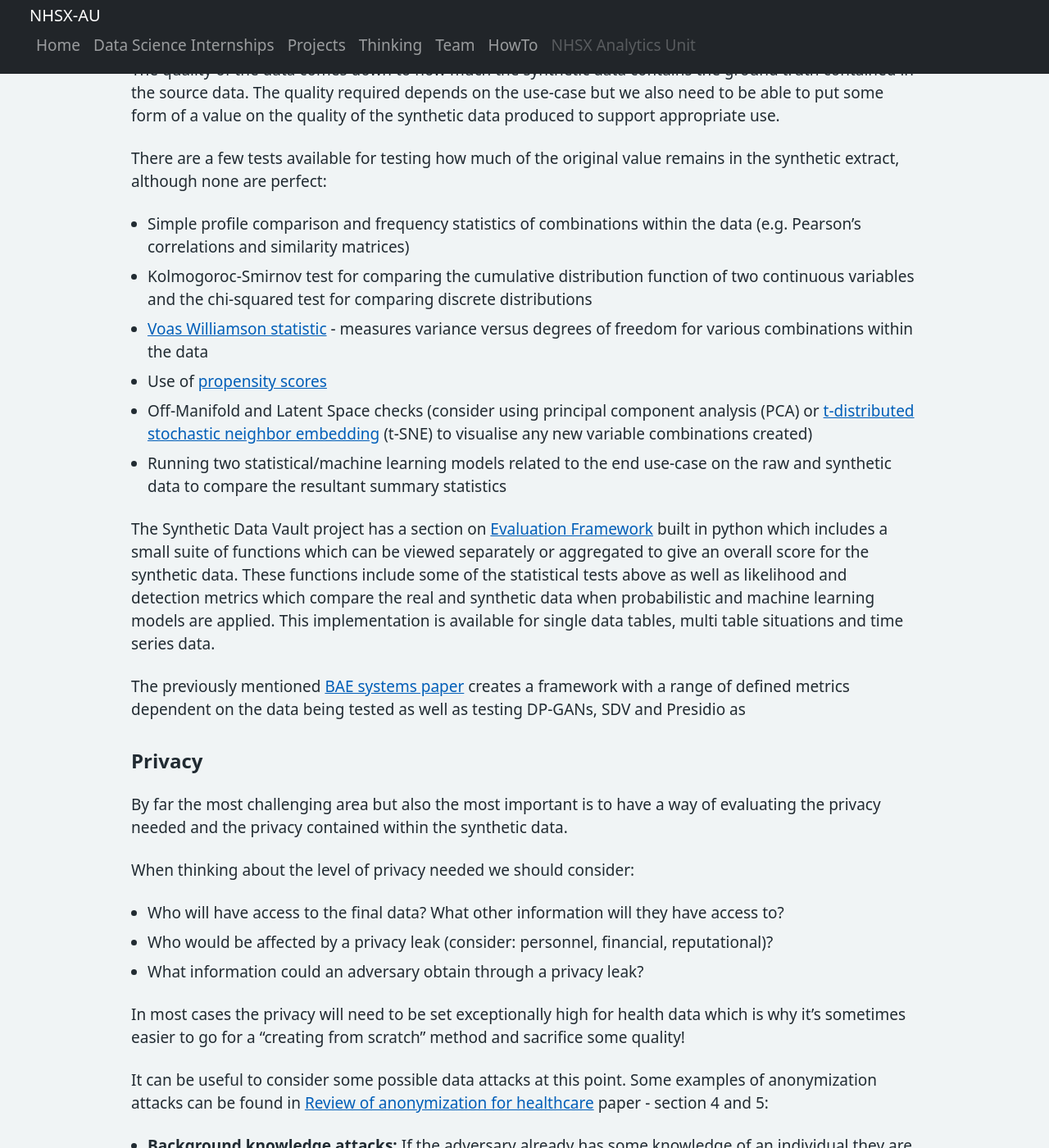
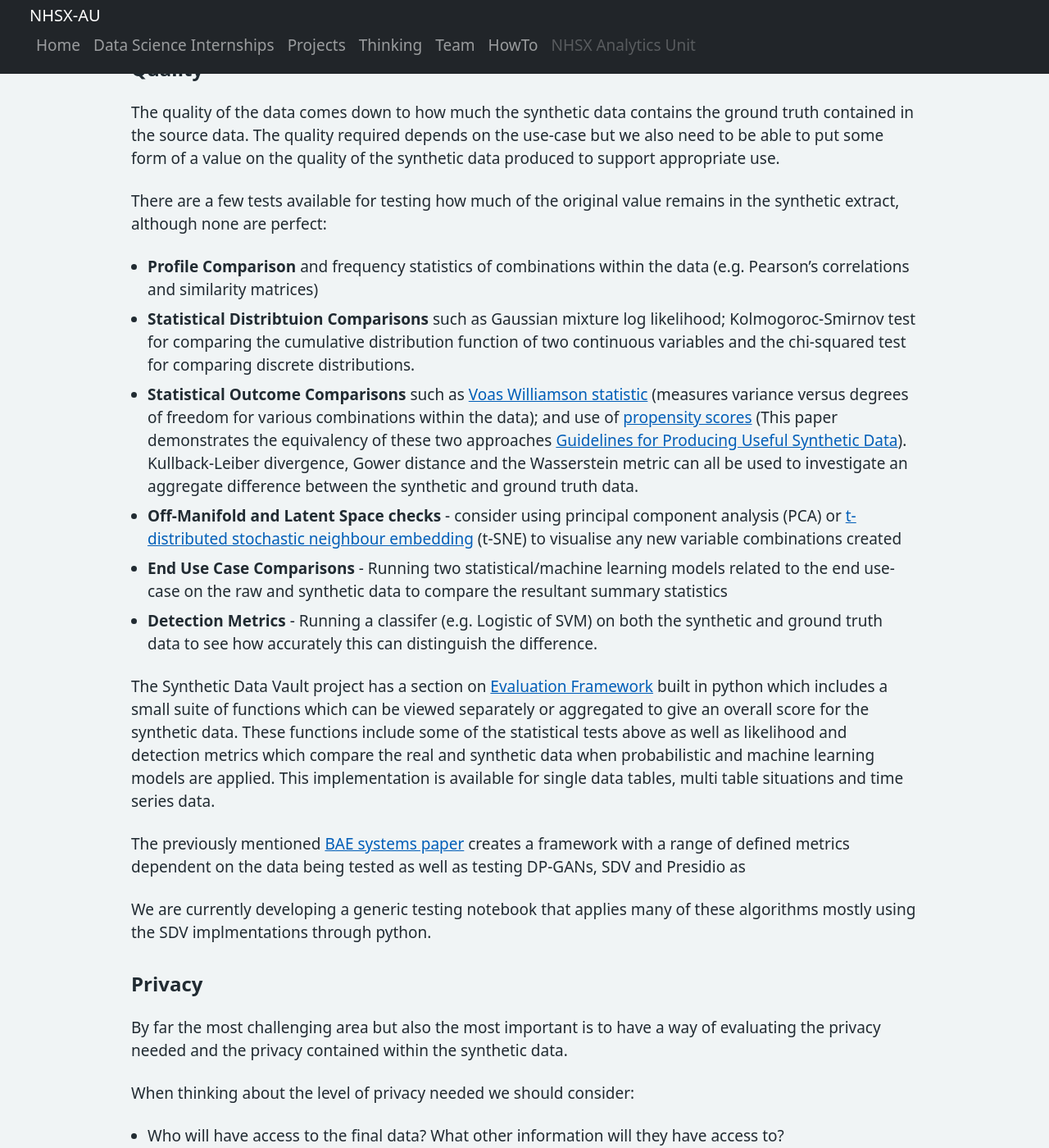
Before and after one commit to nhsx/AnalyticsUnit, a Jekyll site: the page built from content/thinking/synthetic.md, in a window 1280 px wide and 1400 px high, scrolled down 4538 px. Shown: the whole window at 82% size. Built offline with Jekyll 4.4.1, drawn with Linux system fonts in a browser that asks for light colours; some of the changed text lies outside the part shown.

Commit message:
merge 'main' into branch

```diff
--- a/_data/thinking.yml
+++ b/_data/thinking.yml
@@ -60,7 +60,7 @@
   image: assets/img/graph.jpg
   description: This thought stream is focussed on the application of synthetic data in healthcare and targeted at analysts in the NHS considering if, and how to implement a synthetic data generation tool.
   author: Jonny Pearson
-  date: August 2021
+  date: December 2021
 
 - title: Experiences of Accessing Open Source Tools in the NHS
   link: experiences.html
--- a/content/thinking/synthetic.md
+++ b/content/thinking/synthetic.md
@@ -100,16 +102,18 @@ At this point it is useful to again consider if synthetic data is the right solu
 The quality of the data comes down to how much the synthetic data contains the ground truth contained in the source data.   The quality required depends on the use-case but we also need to be able to put some form of a value on the quality of the synthetic data produced to support appropriate use.
 
 There are a few tests available for testing how much of the original value remains in the synthetic extract, although none are perfect:
-* Simple profile comparison and frequency statistics of combinations within the data (e.g. Pearson’s correlations and similarity matrices)
-* Kolmogoroc-Smirnov test for comparing the cumulative distribution function of two continuous variables and the chi-squared test for comparing discrete distributions
-* [Voas Williamson statistic](https://onlinelibrary.wiley.com/doi/abs/10.1002/1099-1220%28200009/10%296%3A5%3C349%3A%3AAID-IJPG196%3E3.0.CO%3B2-5) - measures variance versus degrees of freedom for various combinations within the data
-* Use of [propensity scores](https://journalprivacyconfidentiality.org/index.php/jpc/article/view/568)
-* Off-Manifold and Latent Space checks (consider using principal component analysis (PCA) or [t-distributed stochastic neighbor embedding](https://distill.pub/2016/misread-tsne/) (t-SNE) to visualise any new variable combinations created)
-* Running two statistical/machine learning models related to the end use-case on the raw and synthetic data to compare the resultant summary statistics
+* **Profile Comparison** and frequency statistics of combinations within the data (e.g. Pearson’s correlations and similarity matrices)
+* **Statistical Distribtuion Comparisons** such as Gaussian mixture log likelihood; Kolmogoroc-Smirnov test for comparing the cumulative distribution function of two continuous variables and the chi-squared test for comparing discrete distributions.
+* **Statistical Outcome Comparisons** such as [Voas Williamson statistic](https://onlinelibrary.wiley.com/doi/abs/10.1002/1099-1220%28200009/10%296%3A5%3C349%3A%3AAID-IJPG196%3E3.0.CO%3B2-5) (measures variance versus degrees of freedom for various combinations within the data); and use of [propensity scores](https://journalprivacyconfidentiality.org/index.php/jpc/article/view/568) (This paper demonstrates the equivalency of these two approaches [Guidelines for Producing Useful Synthetic Data](https://arxiv.org/pdf/1712.04078.pdf)).  Kullback-Leiber divergence, Gower distance and the Wasserstein metric can all be used to investigate an aggregate difference between the synthetic and ground truth data.
+* **Off-Manifold and Latent Space checks** - consider using principal component analysis (PCA) or [t-distributed stochastic neighbour embedding](https://distill.pub/2016/misread-tsne/) (t-SNE) to visualise any new variable combinations created
+* **End Use Case Comparisons** - Running two statistical/machine learning models related to the end use-case on the raw and synthetic data to compare the resultant summary statistics
+* **Detection Metrics** - Running a classifer (e.g. Logistic of SVM) on both the synthetic and ground truth data to see how accurately this can distinguish the difference.
 
 The Synthetic Data Vault project has a section on [Evaluation Framework](https://sdv.dev/SDV/user_guides/evaluation/evaluation_framework.html) built in python which includes a small suite of functions which can be viewed separately or aggregated to give an overall score for the synthetic data.  These functions include some of the statistical tests above as well as likelihood and detection metrics which compare the real and synthetic data when probabilistic and machine learning models are applied.  This implementation is available for single data tables, multi table situations and time series data.
 
 The previously mentioned [BAE systems paper](https://assets.publishing.service.gov.uk/government/uploads/system/uploads/attachment_data/file/908629/ASC_0259_Study3_FinalReport_v1_2.pdf) creates a framework with a range of defined metrics dependent on the data being tested as well as testing DP-GANs, SDV and Presidio as
+
+We are currently developing a generic testing notebook that applies many of these algorithms mostly using the SDV implmentations through python.
 <br>
 
 ### Privacy
@@ -133,7 +137,9 @@ Some tests for privacy include:
 * **Uniqueness:** Combinations of values within the data (similar to the l-diversity model).  Some algorithms may force unique records to re-create the outlier!
 * **Can I find me?:** Practical test to see how much information a user would need to find a known subject
 
-Although all these tests are useful, none give a definitive metric which can be tested against.  **Differential Privacy** is the most established mathematical way of defining some level of privacy in the data.  This is a large field which won’t be covered here, but instead we refer the reader to an excellent set of resources and active research programme at the van der schaar-lab.  A summary article on their synthetic data thoughts can be found [here](https://www.vanderschaar-lab.com/synthetic-data-breaking-the-data-logjam-in-machine-learning-for-healthcare/).
+Although all these tests are useful, none give a definitive metric which can be tested against.  **Differential Privacy** is the most established mathematical way of defining some level of privacy in the data.  This is a large field which won’t be covered here, but instead we refer the reader to an excellent set of resources and active research programme at the van der schaar-lab.  A summary article on their synthetic data thoughts can be found [here](https://www.vanderschaar-lab.com/synthetic-data-breaking-the-data-logjam-in-machine-learning-for-healthcare/).  We are currently reseaching the application of differential privacy using the established Stochastic gradient descent differential privacy and the more recent PATE (Private Aggregation of Teacher Ensembles) implementation.
+
+Alongside this research we are looking into building a synthetic data adversarial suite which would quantify the privacy through simulated model inference attacks using shadow models.
 
 [SmartNoise](https://github.com/opendp/smartnoise-core) - A pluggable open source library of differentially private algorithms and mechanisms for releasing privacy preserving queries and statistics, as well as APIs for defining an analysis and a validator for evaluating these analyses and composing the total privacy loss on a dataset.
 
@@ -207,6 +213,14 @@ MIMIC-III is a large, freely-available database comprising deidentified health-r
 
 ### Tools
 
+[SynthVAE](https://github.com/nhsx/SynthVAE)
+
+Fidelity = Medium/High
+
+Technique = Perturbations of the manifold - Variational AutoEncoder with Differential Privacy
+
+An NHSX Data Science Intern Project focussed on developing an open source tool for generating medium fidelity data with high privacy.  USes the PyTorch implmentation of SGD-DP.
+
 [Synthetic LS data :: CALLS-HUB](https://calls.ac.uk/guides-resources/synthetic-ls-data/)
 
 Fidelity = Medium
@@ -273,7 +287,7 @@ A number of open-source libraries, tutorials and other useful resources
 
 Fidelity = Medium
 
-Technique = Agent Based SImulation
+Technique = Agent Based Simulation
 
 *Currently at Proof Of Concept Stage*
 Open Patient Pathway Generator using and an agent based approach
```
Also changed, not shown: other parts of content/thinking/synthetic.md (+2 -0 lines).
